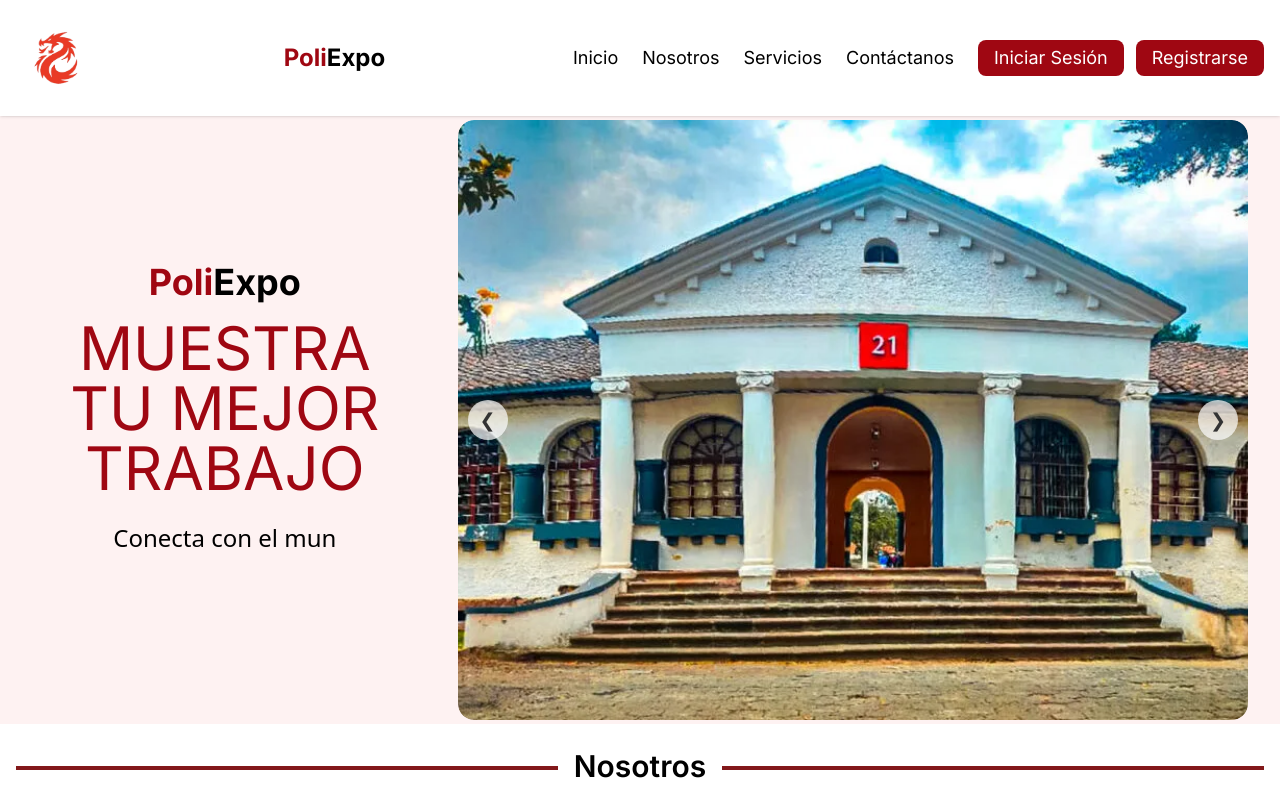
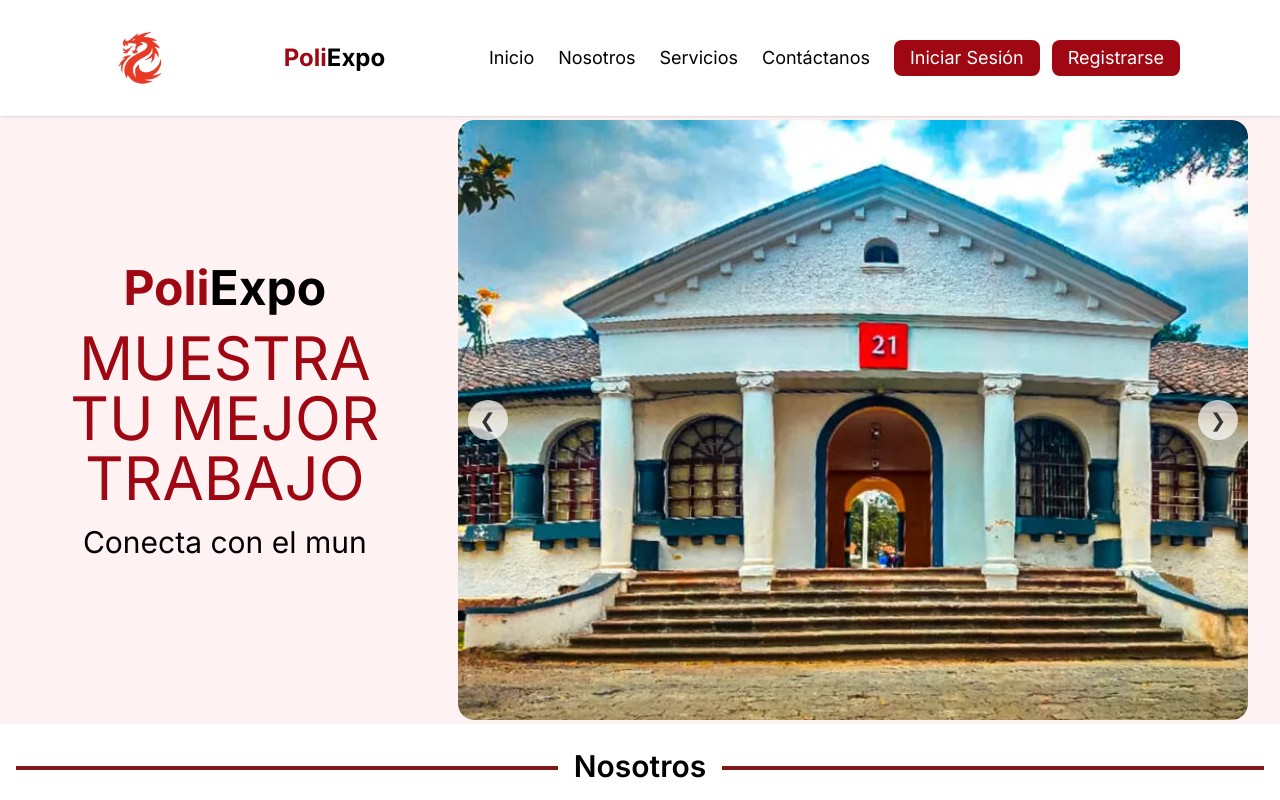
Before and after one commit to bryanAngulo21/ProyectoAplicacionesWeb, a React (Vite) app in the folder front-PoliExpo/: page / in a window 1280 px wide. Shown: the top 800 px of the page. Built offline with nearby package versions, Linux system fonts and the light colour scheme; no server answers.

Commit message:
Efectos home

```diff
--- a/front-PoliExpo/src/pages/Home.jsx
+++ b/front-PoliExpo/src/pages/Home.jsx
@@ -113,12 +113,14 @@ export const Home = () => {
     return (
         <>
             {/* HEADER */}
-            <header className="container mx-auto px-4 py-4 flex items-center justify-between bg-white shadow-sm sticky top-0 z-50 transition-all">
+            <header className="w-full px-25 py-4 flex items-center justify-between bg-white shadow-sm sticky top-0 z-50 transition-all">
 
+            {/* Logo */}
             <img src={logoPoliExpo} alt="logo" className="w-20 h-20" />
 
-                <h1 className='text-2xl font-extrabold text-red-800'>
-                    Poli<span className='text-black'>Expo</span>
+            {/* Nombre */}
+            <h1 className="text-2xl font-extrabold text-red-800">
+                Poli<span className="text-black">Expo</span>
             </h1>
 
             {/* Menú hamburguesa */}
@@ -151,16 +153,19 @@ export const Home = () => {
             {/* HERO */}
             <main className='text-center py-6 px-8 bg-red-50 md:text-center md:flex justify-between items-center gap-10 md:py-1 animate-fadeUp'>
 
-                <div>
-                    <h1 className='text-4xl font-extrabold text-red-800'>
-                        Poli<span className='text-black'>Expo</span>
-                    </h1>
-                    <h1 className='font-inter text-red-800 uppercase text-2xl my-4 md:text-6xl'>
-                        Muestra tu mejor trabajo
+            <div className="text-center">
+            <h1 className="text-4xl md:text-5xl font-extrabold text-red-800">
+                Poli<span className="text-black">Expo</span>
             </h1>
 
-                    <p className='text-2xl my-6 font-sans' ref={lema}></p>
+            <h2 className="text-2xl md:text-4xl lg:text-6xl font-inter text-red-800 uppercase my-4">
+                Muestra tu mejor trabajo
+            </h2>
 
+            <p
+                className="text-xl md:text-2xl lg:text-3xl font-inter my-4"
+                ref={lema}
+            ></p>
             </div>
 
             <div className="main__gallery">
```
Lines whose indentation alone changed are shown as unchanged.
